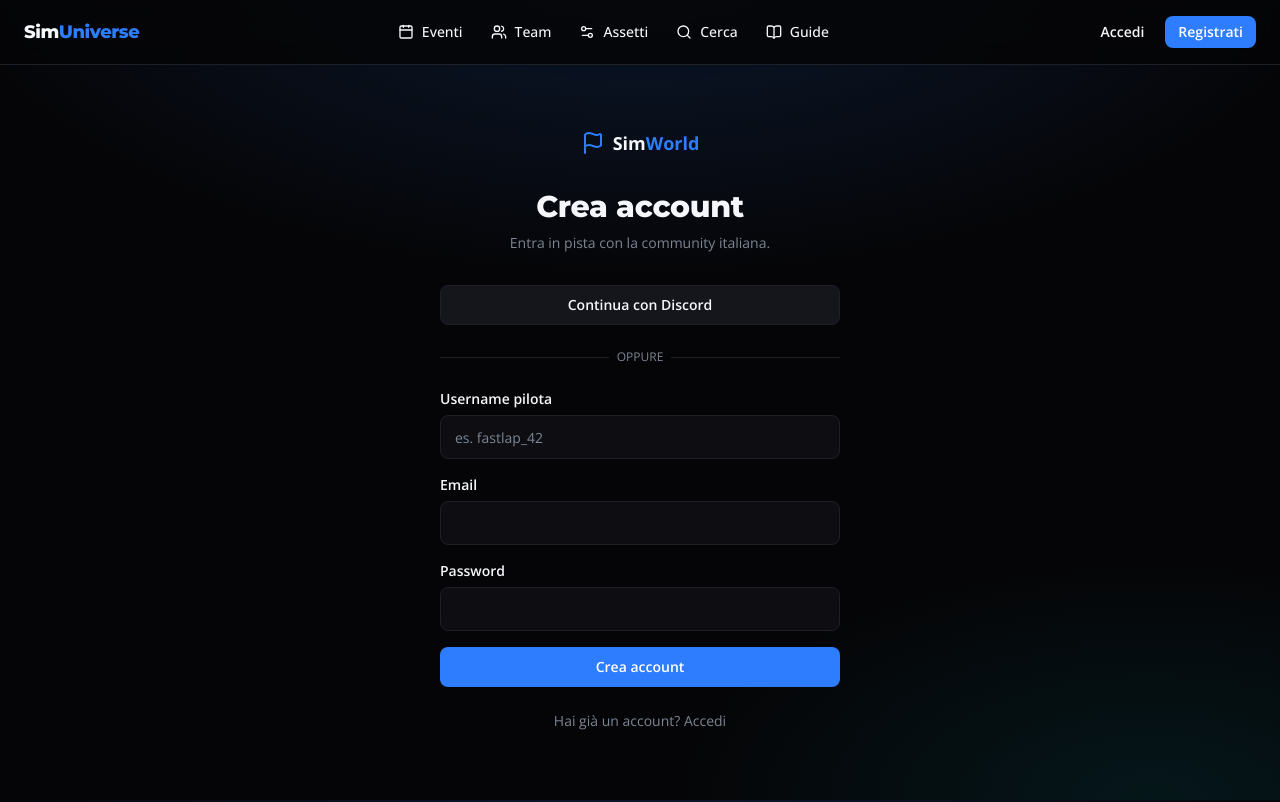
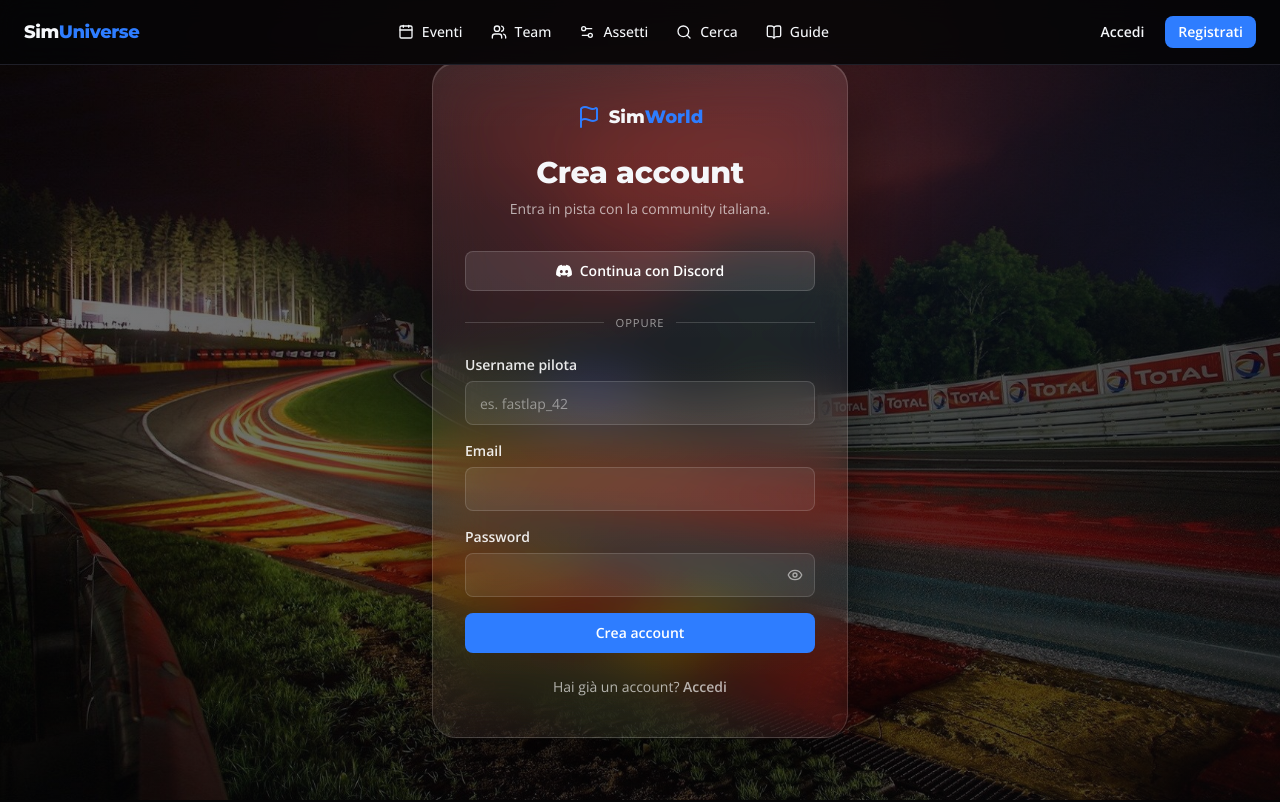
Before and after one commit to Casellus/simworld, a Next.js app: page /auth/register in a window 1280 px wide. Shown: the top 802 px of the page. Built offline with nearby package versions, Linux system fonts and the light colour scheme; no server answers.

Commit message:
ricreata schermata login

```diff
--- a/src/app/auth/login/login-form.tsx
+++ b/src/app/auth/login/login-form.tsx
@@ -5,11 +5,13 @@
 import { createClient } from "@/lib/supabase/client";
 import { Button } from "@/components/ui/button";
 import { Input, Label } from "@/components/ui/input";
+import { Eye, EyeOff } from "lucide-react";
 
 export function LoginForm() {
   const router = useRouter();
   const [loading, setLoading] = useState(false);
   const [error, setError] = useState<string | null>(null);
+  const [showPassword, setShowPassword] = useState(false);
 
   async function loginEmail(e: React.FormEvent<HTMLFormElement>) {
     e.preventDefault();
@@ -45,30 +47,53 @@
 
   return (
     <div className="space-y-6">
-      <Button type="button" variant="secondary" className="w-full" onClick={loginDiscord}>
+      <Button
+        type="button"
+        variant="secondary"
+        className="w-full !bg-white/10 !border-white/15 !text-white hover:!bg-white/15"
+        onClick={loginDiscord}
+      >
         <svg className="h-4 w-4" viewBox="0 0 71 55" fill="currentColor">
           <path d="M60.1 4.9A58.5 58.5 0 0 0 45.7 0c-.6 1.1-1.4 2.5-1.9 3.7a54.4 54.4 0 0 0-16.5 0C26.8 2.5 26 1.1 25.4 0a58.5 58.5 0 0 0-14.4 4.9C2 18.7-.4 32 .6 45.2A59 59 0 0 0 18.5 54c1.5-2 2.8-4.1 3.9-6.4-2.1-.8-4.2-1.8-6.1-3 .5-.4 1-.8 1.5-1.2a42 42 0 0 0 35.4 0c.5.4 1 .8 1.5 1.2-1.9 1.2-4 2.2-6.1 3 1.1 2.3 2.4 4.4 3.9 6.4a59 59 0 0 0 17.9-8.8C72 30.5 68.1 17.3 60.1 4.9zM23.7 37.2c-3.5 0-6.4-3.2-6.4-7.2s2.8-7.2 6.4-7.2c3.6 0 6.5 3.2 6.4 7.2 0 4-2.8 7.2-6.4 7.2zm23.6 0c-3.5 0-6.4-3.2-6.4-7.2s2.8-7.2 6.4-7.2c3.6 0 6.5 3.2 6.4 7.2 0 4-2.8 7.2-6.4 7.2z" />
         </svg>
         Continua con Discord
       </Button>
 
-      <div className="relative">
-        <div className="absolute inset-0 flex items-center">
-          <div className="w-full border-t border-[var(--color-border)]" />
-        </div>
-        <div className="relative flex justify-center text-xs">
-          <span className="bg-[var(--color-bg)] px-2 text-[var(--color-fg-muted)] uppercase">Oppure</span>
-        </div>
-      </div>
+      <div className="auth-divider">Oppure</div>
 
       <form onSubmit={loginEmail} className="space-y-4">
         <div>
-          <Label htmlFor="email">Email</Label>
-          <Input id="email" name="email" type="email" required autoComplete="email" />
+          <Label htmlFor="email" className="!text-white/90">Email</Label>
+          <Input
+            id="email"
+            name="email"
+            type="email"
+            required
+            autoComplete="email"
+            className="auth-input"
+          />
         </div>
         <div>
-          <Label htmlFor="password">Password</Label>
-          <Input id="password" name="password" type="password" required autoComplete="current-password" minLength={6} />
+          <Label htmlFor="password" className="!text-white/90">Password</Label>
+          <div className="relative">
+            <Input
+              id="password"
+              name="password"
+              type={showPassword ? "text" : "password"}
+              required
+              autoComplete="current-password"
+              minLength={6}
+              className="auth-input pr-11"
+            />
+            <button
+              type="button"
+              onClick={() => setShowPassword((v) => !v)}
+              className="absolute right-3 top-1/2 -translate-y-1/2 text-white/55 hover:text-white"
+              aria-label={showPassword ? "Nascondi password" : "Mostra password"}
+            >
+              {showPassword ? <EyeOff className="h-4 w-4" /> : <Eye className="h-4 w-4" />}
+            </button>
+          </div>
         </div>
         {error && <p className="text-sm text-[var(--color-danger)]">{error}</p>}
         <Button type="submit" className="w-full" disabled={loading}>
--- a/src/app/auth/login/page.tsx
+++ b/src/app/auth/login/page.tsx
@@ -6,24 +6,31 @@
 
 export default function LoginPage() {
   return (
-    <div className="mx-auto max-w-md px-4 sm:px-6 py-16">
-      <Link href="/" className="flex items-center gap-2 mb-8 justify-center">
+    <div className="auth-screen">
+      <div className="auth-card">
+        <Link href="/" className="flex items-center gap-2 mb-6 justify-center">
           <Flag className="h-6 w-6 text-[var(--color-primary)]" />
-        <span className="text-lg font-extrabold">
+          <span className="text-lg font-extrabold" style={{ fontFamily: "var(--font-heading)" }}>
             Sim<span className="text-[var(--color-primary)]">World</span>
           </span>
         </Link>
-      <h1 className="text-3xl font-extrabold tracking-tight mb-2 text-center">Accedi</h1>
-      <p className="text-sm text-[var(--color-fg-muted)] text-center mb-8">
+        <h1
+          className="text-3xl font-extrabold tracking-tight mb-2 text-center"
+          style={{ fontFamily: "var(--font-heading)" }}
+        >
+          Accedi
+        </h1>
+        <p className="text-sm text-white/65 text-center mb-8">
           Bentornato in pista.
         </p>
         <LoginForm />
-      <p className="mt-6 text-sm text-center text-[var(--color-fg-muted)]">
+        <p className="mt-6 text-sm text-center text-white/65">
           Non hai account?{" "}
-        <Link href="/auth/register" className="text-[var(--color-primary)] hover:underline">
+          <Link href="/auth/register" className="text-[var(--color-primary)] font-semibold hover:underline">
             Registrati
           </Link>
         </p>
       </div>
+    </div>
   );
 }
--- a/src/app/auth/register/page.tsx
+++ b/src/app/auth/register/page.tsx
@@ -6,24 +6,31 @@
 
 export default function RegisterPage() {
   return (
-    <div className="mx-auto max-w-md px-4 sm:px-6 py-16">
-      <Link href="/" className="flex items-center gap-2 mb-8 justify-center">
+    <div className="auth-screen">
+      <div className="auth-card">
+        <Link href="/" className="flex items-center gap-2 mb-6 justify-center">
           <Flag className="h-6 w-6 text-[var(--color-primary)]" />
-        <span className="text-lg font-extrabold">
+          <span className="text-lg font-extrabold" style={{ fontFamily: "var(--font-heading)" }}>
             Sim<span className="text-[var(--color-primary)]">World</span>
           </span>
         </Link>
-      <h1 className="text-3xl font-extrabold tracking-tight mb-2 text-center">Crea account</h1>
-      <p className="text-sm text-[var(--color-fg-muted)] text-center mb-8">
+        <h1
+          className="text-3xl font-extrabold tracking-tight mb-2 text-center"
+          style={{ fontFamily: "var(--font-heading)" }}
+        >
+          Crea account
+        </h1>
+        <p className="text-sm text-white/65 text-center mb-8">
           Entra in pista con la community italiana.
         </p>
         <RegisterForm />
-      <p className="mt-6 text-sm text-center text-[var(--color-fg-muted)]">
+        <p className="mt-6 text-sm text-center text-white/65">
           Hai già un account?{" "}
-        <Link href="/auth/login" className="text-[var(--color-primary)] hover:underline">
+          <Link href="/auth/login" className="text-[var(--color-primary)] font-semibold hover:underline">
             Accedi
           </Link>
         </p>
       </div>
+    </div>
   );
 }
--- a/src/app/auth/register/register-form.tsx
+++ b/src/app/auth/register/register-form.tsx
@@ -5,12 +5,14 @@
 import { createClient } from "@/lib/supabase/client";
 import { Button } from "@/components/ui/button";
 import { Input, Label } from "@/components/ui/input";
+import { Eye, EyeOff } from "lucide-react";
 
 export function RegisterForm() {
   const router = useRouter();
   const [loading, setLoading] = useState(false);
   const [error, setError] = useState<string | null>(null);
   const [success, setSuccess] = useState(false);
+  const [showPassword, setShowPassword] = useState(false);
 
   async function register(e: React.FormEvent<HTMLFormElement>) {
     e.preventDefault();
@@ -59,7 +61,7 @@
 
   if (success) {
     return (
-      <div className="rounded border border-[var(--color-success)]/40 bg-[var(--color-success)]/10 p-4 text-sm">
+      <div className="rounded-xl border border-[var(--color-success)]/40 bg-[var(--color-success)]/15 p-4 text-sm text-white">
         Account creato. Controlla email per conferma se richiesta. Reindirizzamento...
       </div>
     );
@@ -67,31 +69,66 @@
 
   return (
     <div className="space-y-6">
-      <Button type="button" variant="secondary" className="w-full" onClick={registerDiscord}>
+      <Button
+        type="button"
+        variant="secondary"
+        className="w-full !bg-white/10 !border-white/15 !text-white hover:!bg-white/15"
+        onClick={registerDiscord}
+      >
+        <svg className="h-4 w-4" viewBox="0 0 71 55" fill="currentColor">
+          <path d="M60.1 4.9A58.5 58.5 0 0 0 45.7 0c-.6 1.1-1.4 2.5-1.9 3.7a54.4 54.4 0 0 0-16.5 0C26.8 2.5 26 1.1 25.4 0a58.5 58.5 0 0 0-14.4 4.9C2 18.7-.4 32 .6 45.2A59 59 0 0 0 18.5 54c1.5-2 2.8-4.1 3.9-6.4-2.1-.8-4.2-1.8-6.1-3 .5-.4 1-.8 1.5-1.2a42 42 0 0 0 35.4 0c.5.4 1 .8 1.5 1.2-1.9 1.2-4 2.2-6.1 3 1.1 2.3 2.4 4.4 3.9 6.4a59 59 0 0 0 17.9-8.8C72 30.5 68.1 17.3 60.1 4.9zM23.7 37.2c-3.5 0-6.4-3.2-6.4-7.2s2.8-7.2 6.4-7.2c3.6 0 6.5 3.2 6.4 7.2 0 4-2.8 7.2-6.4 7.2zm23.6 0c-3.5 0-6.4-3.2-6.4-7.2s2.8-7.2 6.4-7.2c3.6 0 6.5 3.2 6.4 7.2 0 4-2.8 7.2-6.4 7.2z" />
+        </svg>
         Continua con Discord
       </Button>
 
-      <div className="relative">
-        <div className="absolute inset-0 flex items-center">
-          <div className="w-full border-t border-[var(--color-border)]" />
-        </div>
-        <div className="relative flex justify-center text-xs">
-          <span className="bg-[var(--color-bg)] px-2 text-[var(--color-fg-muted)] uppercase">Oppure</span>
-        </div>
-      </div>
+      <div className="auth-divider">Oppure</div>
 
       <form onSubmit={register} className="space-y-4">
         <div>
-          <Label htmlFor="username">Username pilota</Label>
-          <Input id="username" name="username" type="text" required minLength={3} pattern="[a-zA-Z0-9_]+" placeholder="es. fastlap_42" />
+          <Label htmlFor="username" className="!text-white/90">Username pilota</Label>
+          <Input
+            id="username"
+            name="username"
+            type="text"
+            required
+            minLength={3}
+            pattern="[a-zA-Z0-9_]+"
+            placeholder="es. fastlap_42"
+            className="auth-input"
+          />
         </div>
         <div>
-          <Label htmlFor="email">Email</Label>
-          <Input id="email" name="email" type="email" required autoComplete="email" />
+          <Label htmlFor="email" className="!text-white/90">Email</Label>
+          <Input
+            id="email"
+            name="email"
+            type="email"
+            required
+            autoComplete="email"
+            className="auth-input"
+          />
         </div>
         <div>
-          <Label htmlFor="password">Password</Label>
-          <Input id="password" name="password" type="password" required minLength={6} autoComplete="new-password" />
+          <Label htmlFor="password" className="!text-white/90">Password</Label>
+          <div className="relative">
+            <Input
+              id="password"
+              name="password"
+              type={showPassword ? "text" : "password"}
+              required
+              minLength={6}
+              autoComplete="new-password"
+              className="auth-input pr-11"
+            />
+            <button
+              type="button"
+              onClick={() => setShowPassword((v) => !v)}
+              className="absolute right-3 top-1/2 -translate-y-1/2 text-white/55 hover:text-white"
+              aria-label={showPassword ? "Nascondi password" : "Mostra password"}
+            >
+              {showPassword ? <EyeOff className="h-4 w-4" /> : <Eye className="h-4 w-4" />}
+            </button>
+          </div>
         </div>
         {error && <p className="text-sm text-[var(--color-danger)]">{error}</p>}
         <Button type="submit" className="w-full" disabled={loading}>
--- a/src/app/globals.css
+++ b/src/app/globals.css
@@ -317,3 +317,66 @@
 .stagger > *:nth-child(5) { animation: fade-up 0.4s 0.25s ease both; }
 .stagger > *:nth-child(6) { animation: fade-up 0.4s 0.30s ease both; }
 .stagger > *:nth-child(n+7) { animation: fade-up 0.4s 0.35s ease both; }
+
+/* ── AUTH GLASS SCREEN ── */
+.auth-screen {
+  position: fixed;
+  inset: 0;
+  z-index: 100;
+  display: flex;
+  align-items: center;
+  justify-content: center;
+  padding: 1.5rem;
+  overflow-y: auto;
+  background-image:
+    linear-gradient(135deg, rgba(5,5,7,0.5) 0%, rgba(5,5,7,0.72) 100%),
+    radial-gradient(ellipse at 70% 20%, rgba(46,125,255,0.22), transparent 55%),
+    url('/foto-login.jpg');
+  background-size: cover, cover, cover;
+  background-position: center;
+  background-repeat: no-repeat;
+}
+
+.auth-card {
+  width: 100%;
+  max-width: 26rem;
+  border-radius: 24px;
+  padding: 2.5rem 2rem;
+  background: linear-gradient(180deg, rgba(255,255,255,0.10) 0%, rgba(255,255,255,0.04) 100%);
+  backdrop-filter: blur(28px) saturate(160%);
+  -webkit-backdrop-filter: blur(28px) saturate(160%);
+  border: 1px solid rgba(255,255,255,0.14);
+  box-shadow: 0 24px 70px rgba(0,0,0,0.55), inset 0 1px 0 rgba(255,255,255,0.14);
+  animation: fade-up 0.5s ease both;
+}
+
+.auth-input {
+  background: rgba(255,255,255,0.07) !important;
+  border: 1px solid rgba(255,255,255,0.14) !important;
+  color: var(--fg) !important;
+}
+.auth-input::placeholder {
+  color: rgba(255,255,255,0.45) !important;
+}
+.auth-input:focus {
+  border-color: var(--primary) !important;
+  background: rgba(255,255,255,0.11) !important;
+  box-shadow: 0 0 0 3px rgba(46,125,255,0.25) !important;
+}
+
+.auth-divider {
+  display: flex;
+  align-items: center;
+  gap: 0.75rem;
+  color: rgba(255,255,255,0.55);
+  font-size: 0.7rem;
+  letter-spacing: 0.08em;
+  text-transform: uppercase;
+}
+.auth-divider::before,
+.auth-divider::after {
+  content: "";
+  flex: 1;
+  height: 1px;
+  background: rgba(255,255,255,0.16);
+}
```
Also changed, not shown: assets/foto-login.jpg (added), public/foto-login.jpg (added). Lines whose indentation alone changed are shown as unchanged.
